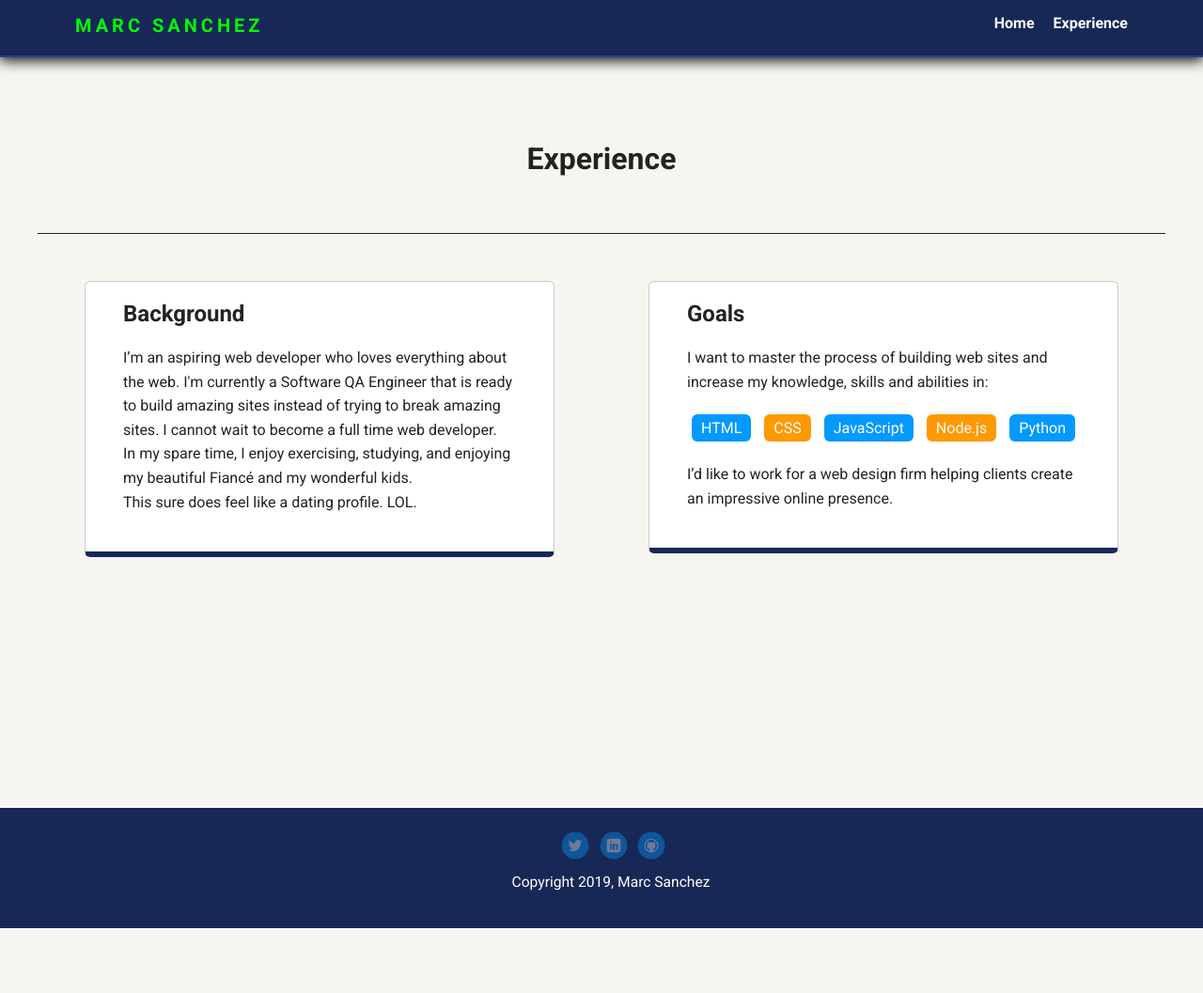
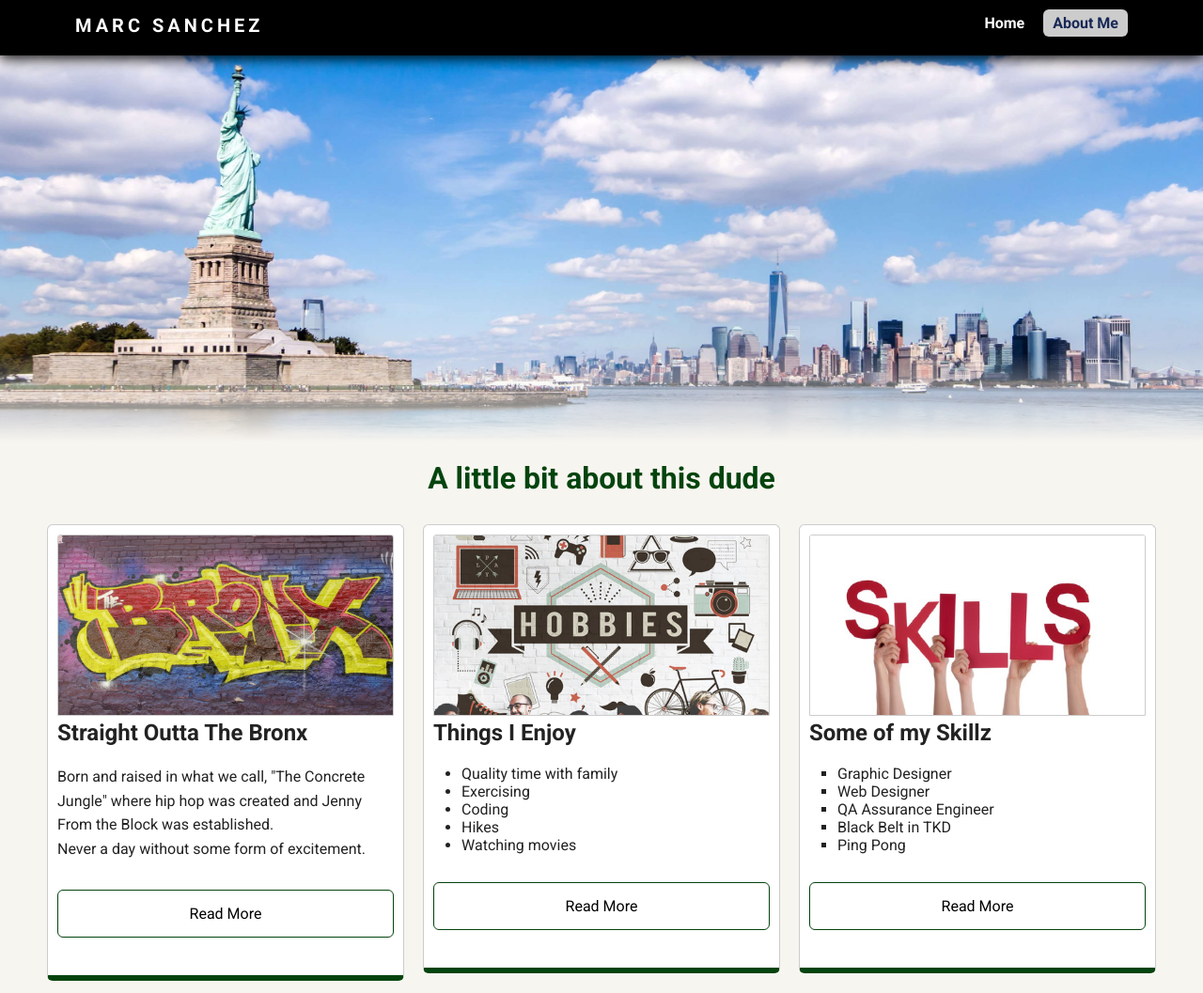
Before and after one commit to marcsanchez1/techdegree-project-1, a plain HTML site: page about.html in a window 1280 px wide. Shown: the top 1057 px of the page at 94% size. Before the commit the page ends 988 px from the top, so only its background shows below. Drawn offline with Linux system fonts and the light colour scheme; a web font is replaced by a local one.

Commit message:
added about and read-me html pages. Made some CSS edits.

```diff
--- a/about.html
+++ b/about.html
@@ -5,7 +5,7 @@
     <title>Marc Sanchez's Experience</title>
     <meta name="description" content="">
     <meta name="viewport" content="width=device-width, initial-scale=1">
-    <link rel="stylesheet" href="css/styles.css">
+    <link rel="stylesheet" href="styles.css">
     <link href="https://fonts.googleapis.com/css?family=Muli%7CRoboto:400,300,500,700,900" rel="stylesheet">
   </head>
   <body>
@@ -14,35 +14,54 @@
         <ul class="nav">
           <li class="name">Marc Sanchez</li>
           <li><a href="index.html">Home</a></li>
-          <li><a href="experience.html">Experience</a></li>
+          <li><a href="about.html" class="active">About Me</a></li>
         </ul>
       </nav>
 
+      <div class="about-page-hero">
 
-      <h1 class="heading">Experience</h1>
+      </div>
+
+      <h1 class="heading">A little bit about this dude</h1>
       <main class="flex">
-        <section class="background">
-          <div class="card">
-            <h2>Background</h2>
-            <p>I’m an aspiring web developer who loves everything about the web. I'm currently a Software QA Engineer that is ready to build amazing sites instead of trying to break amazing sites. I cannot wait to become a full time web developer.</p>
-            <p>In my spare time, I enjoy exercising, studying, and enjoying my beautiful Fiancé and my wonderful kids.</p>
-            <p>This sure does feel like a dating profile. LOL.</p>
+        <section id="bronx">
+          <div class="card-2">
+            <img src="images/the-bronx.jpg" alt="Graffiti photo - The Bronx">
+            <h2>Straight Outta The Bronx</h2>
+            <p>Born and raised in what we call, "The Concrete Jungle" where hip hop was created and Jenny From the Block was established.</p>
+            <p>Never a day without some form of excitement.</p>
+            <a href="read-me.html#straight-outta-the-bronx" class="read-more">Read More</a>
           </div>
         </section>
 
-        <section class="goals">
-          <div class="card">
-            <h2>Goals</h2>
-            <p>I want to master the process of building web sites and increase my knowledge, skills and abilities in:</p>
-            <ul class="skills">
-              <li>HTML</li>
-              <li>CSS</li>
-              <li>JavaScript</li>
-              <li>Node.js</li>
-              <li>Python</li>
+        <section id="hobbies">
+          <div class="card-2">
+            <img src="images/hobbies.jpg" alt="Graffiti photo - The Bronx">
+            <h2>Things I Enjoy</h2>
+            <ul class="hobbies">
+              <li>Quality time with family</li>
+              <li>Exercising</li>
+              <li>Coding</li>
+              <li>Hikes</li>
+              <li>Watching movies</li>
             </ul>
-            <p>I’d like to work for a web design firm helping clients create an impressive online presence.</p>
+            <a href="read-me.html#things-i-enjoy" class="read-more">Read More</a>
           </div>
+        </section>
+
+        <section id="experience">
+          <div class="card-2">
+              <img src="images/skills.jpg" alt="Graffiti photo - The Bronx">
+              <h2>Some of my Skillz</h2>
+              <ul class="skillz">
+                <li>Graphic Designer</li>
+                <li>Web Designer</li>
+                <li>QA Assurance Engineer</li>
+                <li>Black Belt in TKD</li>
+                <li>Ping Pong</li>
+              </ul>
+              <a href="read-me.html#my-skillz" class="read-more">Read More</a>
+            </div>
         </section>
     </main>
     </div>
--- a/css/styles.css
+++ b/styles.css
@@ -24,6 +24,10 @@ a:hover {
   color: #6633ff;
 }
 
+img {
+  width: 100%
+}
+
 #container {
   min-height: 100vh;
 }
@@ -32,12 +36,11 @@ a:hover {
 
 nav {
   width: 100%;
-  background: #172856;
+  background: #000;
   min-height: 30px;
   padding: 10px;
   position: fixed;
   text-align: center;
-  border-bottom: 2px solid #25408a;
   box-shadow: 0px 2px 14px 1px #000;
   z-index: 9999;
 }
@@ -54,7 +57,7 @@ nav {
 .nav .name {
     display: block;
     margin-right: auto;
-    color: #00ff00;
+    color: #FFF;
     font-size: 1.25rem;
     letter-spacing: .25rem;
     text-transform: uppercase;
@@ -70,11 +73,17 @@ nav {
   color: #999;
 }
 
+.active {
+  background-color: #CCC;
+  color: #172856;
+  padding: 5px 10px;
+  border-radius: 6px;
+}
+
 header {
   text-align: center;
   background:
-  linear-gradient(#000, transparent 50%),
-  url('../images/header-bg.jpg') no-repeat center ;
+  url('images/header-bg-2.jpg') no-repeat center right;
   background-size: cover;
   overflow: hidden;
   padding-top: 60px;
@@ -105,8 +114,10 @@ header .profile-image:hover {
   margin: 10px auto;
 }
 .location {
-  background-color: #172856;
-  color: #00ff00;
+  background-color: #03440e;
+  color: #FFF;
+  border: 1px solid #FFF;
+  letter-spacing: 1.5px;
 }
 
 main {
@@ -120,7 +131,7 @@ main {
   text-align: left;
   background: #fff;
   border: 1px solid #CCC;
-  border-bottom: 6px solid rgb(23, 40, 86);
+  border-bottom: 6px solid #03440e;
   border-radius: 6px;
   transition: all .5s;
 }
@@ -156,7 +167,7 @@ footer {
   width: 100%;
   min-height: 50px;
   padding: 20px 0 40px 20px;
-  background: #172856;
+  background: #03440e;
   color: #FFF;
   position: relative;
 }
@@ -188,13 +199,13 @@ a.social {
   transition: all .5s;
 }
 a.twitter {
-  background-image: url('../images/twitter.svg');
+  background-image: url('images/twitter.svg');
 }
 a.linkedin {
-  background-image: url('../images/linkedin.svg');
+  background-image: url('images/linkedin.svg');
 }
 a.github {
-  background-image: url('../images/github.svg' );
+  background-image: url('images/github.svg' );
 }
 a.social:hover {
   opacity: 1;
@@ -203,16 +214,90 @@ a.social:hover {
   clear: both;
 }
 
-/* EXPERIENCE PAGE */
+/* ABOUT ME PAGE */
+
+.about-page-hero {
+  text-align: center;
+  background:
+  linear-gradient(0deg, #f7f5f0, transparent 20%),
+  url('images/nyc.jpg') no-repeat center ;
+  background-size: cover;
+  overflow: hidden;
+  padding-top: 60px;
+}
 
 .heading {
   display: block;
-  padding-top: 150px;
-  padding-bottom: 60px;
+  padding-top: 20px;
   max-width: 1200px;
   text-align: center;
   margin: 0 auto;
-  border-bottom: 1px solid;
+  color: #03440e;
+}
+
+.card-2 {
+  margin: 10px;
+  padding: 10px 10px 40px;
+  max-width: 500px;
+  text-align: left;
+  background: #fff;
+  border: 1px solid #CCC;
+  border-bottom: 6px solid #03440e;
+  border-radius: 6px;
+  transition: all .5s;
+}
+.card-2:hover {
+  border-color: rgb(153, 153, 153);
+  box-shadow: 0px 0px 12px #CCC;
+}
+
+.card-2 img {
+  border-radius: 3px 3px 0 0;
+  border: 1px solid #CCC;
+}
+
+ul.hobbies,
+ul.skillz {
+  margin-left: 30px;
+}
+
+ul.skillz li {
+  list-style-type: square;
+}
+
+a.read-more {
+  display: block;
+  padding: 15px;
+  margin: 30px auto 0;
+  border: 1px solid #03440e;
+  border-radius: 6px;
+  font-size: 1rem;
+  color: #000;
+  transition: .25s ease-in-out;
+  text-align: center;
+}
+
+a.read-more:hover {
+  background-color: #03440e;
+  color: #FFF;
+}
+
+/* READ ME PAGE */
+
+.read-me {
+  margin: 0 30px;
+  padding: 60px 0;
+  text-align: left;
+}
+
+.read-me img {
+  width: 100%;
+}
+
+.read-me-headers {
+  margin-top: 40px;
+  text-align: left;
+  color: #03440e;
 }
 
 /* Styles for larger screens */
@@ -228,6 +313,10 @@ a.social:hover {
   }
 
   header {
+    min-height: 470px;
+  }
+
+  .about-page-hero {
     min-height: 470px;
   }
 
@@ -251,4 +340,24 @@ a.social:hover {
     margin-top: 60px;
   }
 
+  .read-me {
+    display: flex;
+    flex-direction: column;
+  }
+
+  .read-me-left {
+    float: left;
+    width: 400px;
+  }
+
+  .read-me img {
+    width: 100%;
+  }
+
+  .read-me-right {
+    width: 800px;
+    float: left;
+    margin-left: 15px;
+  }
+
 }
```
Also changed, not shown: index.html (+3 -3 lines), read-me.html (added, +78 -0 lines), images/header-bg-2.jpg (added), images/header-bg.jpg (deleted), images/hobbies.jpg (added), images/nyc.jpg (added), images/portland.jpg (deleted), images/running.jpg (added), images/skills.jpg (added), images/skills2.png (added), images/the-bronx.jpg (added), images/yankees-stadium.png (added).
